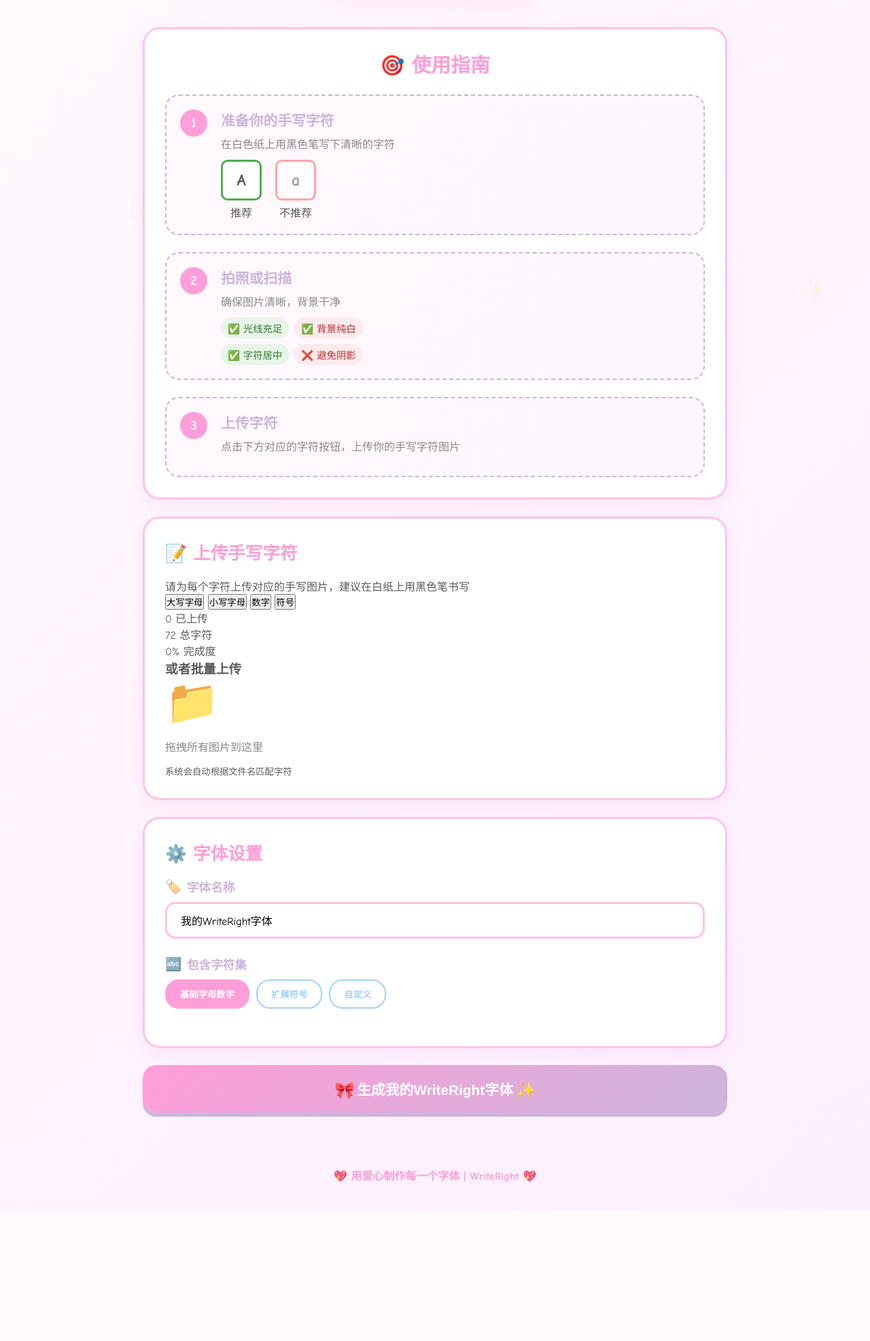
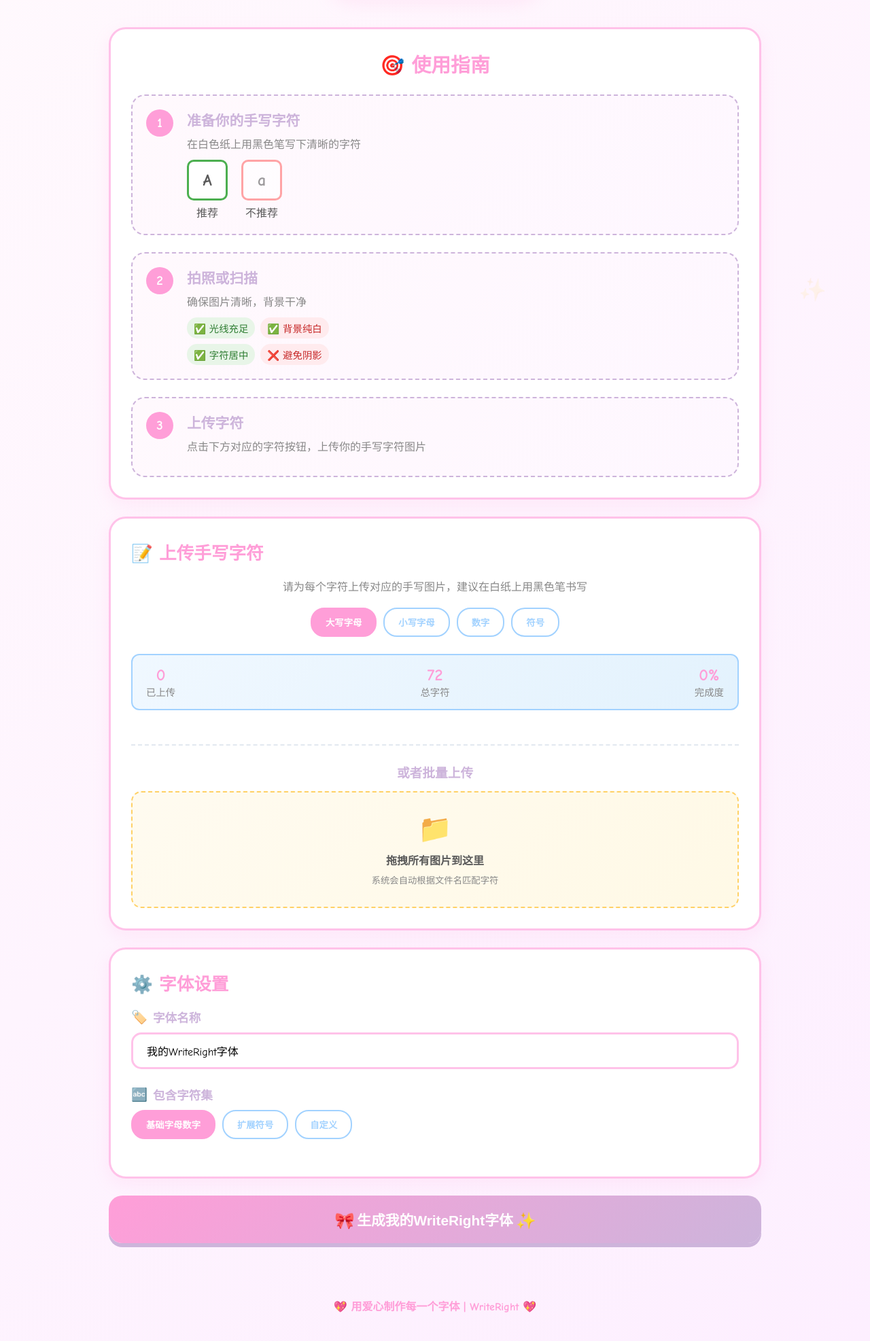
Before and after one commit to few302/WriteRight, a Flask app: page / in a window 1280 px wide. Shown: the part 219-2192 px from the top of the page at 68% size. Before the commit the page ends 1958 px from the top, so only its background shows below. Run offline with Flask 3, Linux system fonts and the light colour scheme.

Commit message:
Refactor CSS styles for better organization

```diff
--- a/WriteRight/static/style.css
+++ b/WriteRight/static/style.css
@@ -57,7 +57,7 @@
 
 /* 容器 */
 .container {
-    max-width: 900px;
+    max-width: 1000px;
     margin: 0 auto;
     padding: 20px;
 }
@@ -255,21 +255,6 @@
     color: #c62828;
 }
 
-.naming-examples {
-    display: flex;
-    gap: 10px;
-    flex-wrap: wrap;
-    margin-top: 10px;
-}
-
-.naming-examples code {
-    background: var(--accent-yellow);
-    padding: 5px 12px;
-    border-radius: 15px;
-    font-family: monospace;
-    color: #5a5a5a;
-}
-
 /* 上传区域 */
 .section-title {
     color: var(--primary-pink);
@@ -280,112 +265,198 @@
     gap: 10px;
 }
 
-.upload-area {
-    border: 3px dashed var(--accent-blue);
+.upload-description {
+    color: var(--text-light);
+    margin-bottom: 20px;
+    text-align: center;
+}
+
+/* 字符分类标签 */
+.char-categories {
+    display: flex;
+    gap: 10px;
+    margin-bottom: 25px;
+    flex-wrap: wrap;
+    justify-content: center;
+}
+
+.category-btn {
+    padding: 10px 20px;
+    border: 2px solid var(--accent-blue);
+    background: white;
+    color: var(--accent-blue);
     border-radius: 20px;
-    padding: 50px 30px;
+    cursor: pointer;
+    transition: all 0.3s ease;
+    font-family: 'Comic Neue', cursive;
+    font-weight: 700;
+}
+
+.category-btn:hover {
+    background: var(--accent-blue);
+    color: white;
+    transform: translateY(-2px);
+}
+
+.category-btn.active {
+    background: var(--primary-pink);
+    border-color: var(--primary-pink);
+    color: white;
+}
+
+/* 字符网格 */
+.char-grid-container {
+    margin-bottom: 25px;
+}
+
+.char-grid {
+    display: none;
+    grid-template-columns: repeat(auto-fill, minmax(80px, 1fr));
+    gap: 12px;
+    margin-bottom: 20px;
+}
+
+.char-grid.active {
+    display: grid;
+}
+
+.char-item {
+    background: white;
+    border: 2px solid #e2e8f0;
+    border-radius: 12px;
+    padding: 15px 8px;
     text-align: center;
     cursor: pointer;
     transition: all 0.3s ease;
-    background: linear-gradient(135deg, #f8fbff, #f0f8ff);
-    margin-bottom: 20px;
+    position: relative;
+    min-height: 100px;
+    display: flex;
+    flex-direction: column;
+    align-items: center;
+    justify-content: center;
 }
 
-.upload-area:hover {
-    border-color: var(--primary-pink);
-    background: linear-gradient(135deg, #f0f8ff, #e8f4ff);
-    transform: scale(1.02);
+.char-item:hover {
+    border-color: var(--accent-blue);
+    transform: translateY(-2px);
+    box-shadow: 0 4px 12px rgba(0,0,0,0.1);
 }
 
-.upload-content .upload-icon {
-    font-size: 4rem;
-    margin-bottom: 15px;
+.char-item.uploaded {
+    border-color: var(--primary-pink);
+    background: linear-gradient(135deg, #fff9fd, #fef7ff);
+}
+
+.char-label {
+    font-size: 1.5rem;
+    font-weight: bold;
+    color: var(--text-dark);
+    margin-bottom: 8px;
+    min-height: 24px;
+}
+
+.char-preview {
+    width: 40px;
+    height: 40px;
+    border-radius: 6px;
+    background-size: contain;
+    background-repeat: no-repeat;
+    background-position: center;
+    background-color: #f7fafc;
+    border: 1px solid #e2e8f0;
+    margin-bottom: 8px;
+}
+
+.char-preview.has-image {
+    background-color: white;
+    border-color: var(--primary-pink);
+}
+
+.upload-indicator {
+    font-size: 0.8rem;
+    color: var(--text-light);
+    min-height: 16px;
+}
+
+.char-item.uploaded .upload-indicator {
+    color: var(--primary-pink);
+    font-weight: 600;
+}
+
+.char-input {
+    display: none;
+}
+
+/* 进度统计 */
+.upload-stats {
+    display: flex;
+    justify-content: space-between;
+    align-items: center;
+    background: linear-gradient(135deg, #f0f8ff, #e3f2fd);
+    padding: 15px 20px;
+    border-radius: 12px;
+    margin-bottom: 20px;
+    border: 2px solid var(--accent-blue);
+}
+
+.stat-item {
+    text-align: center;
+}
+
+.stat-number {
+    font-size: 1.5rem;
+    font-weight: bold;
+    color: var(--primary-pink);
     display: block;
 }
 
-.upload-content h3 {
-    color: var(--accent-purple);
-    margin-bottom: 8px;
-    font-size: 1.4rem;
-}
-
-.upload-content p {
-    color: var(--text-light);
-    margin-bottom: 15px;
-}
-
-.upload-hint {
-    display: flex;
-    flex-direction: column;
-    gap: 5px;
+.stat-label {
     font-size: 0.9rem;
     color: var(--text-light);
 }
 
-/* 文件列表 */
-.file-list {
-    background: #f8f9fa;
-    border-radius: 15px;
-    overflow: hidden;
+/* 批量上传 */
+.batch-upload {
+    margin-top: 30px;
+    padding-top: 25px;
+    border-top: 2px dashed #e2e8f0;
 }
 
-.file-list-header {
-    display: flex;
-    justify-content: space-between;
-    align-items: center;
-    padding: 15px 20px;
-    background: var(--accent-blue);
-    color: white;
-    font-weight: 700;
+.batch-upload h3 {
+    color: var(--accent-purple);
+    margin-bottom: 15px;
+    text-align: center;
 }
 
-.files-container {
-    max-height: 200px;
-    overflow-y: auto;
-    padding: 10px;
+.batch-upload-area {
+    border: 2px dashed var(--accent-yellow);
+    border-radius: 15px;
+    padding: 30px 20px;
+    text-align: center;
+    cursor: pointer;
+    transition: all 0.3s ease;
+    background: linear-gradient(135deg, #fffbf0, #fff9e6);
 }
 
-.file-item {
-    display: flex;
-    justify-content: space-between;
-    align-items: center;
-    padding: 12px 15px;
-    background: white;
-    margin-bottom: 8px;
-    border-radius: 10px;
-    border: 2px solid #e9ecef;
-    transition: all 0.3s ease;
+.batch-upload-area:hover {
+    border-color: var(--primary-pink);
+    background: linear-gradient(135deg, #fff9e6, #fff5e1);
 }
 
-.file-item:hover {
-    border-color: var(--accent-blue);
-    transform: translateX(5px);
+.upload-content .upload-icon {
+    font-size: 2.5rem;
+    margin-bottom: 10px;
+    display: block;
 }
 
-.file-info {
-    display: flex;
-    align-items: center;
-    gap: 10px;
+.upload-content p {
+    color: var(--text-dark);
+    margin-bottom: 8px;
+    font-weight: 600;
 }
 
-.file-icon {
-    font-size: 1.2rem;
-}
-
-.remove-file {
-    background: #ff6b6b;
-    color: white;
-    border: none;
-    padding: 5px 12px;
-    border-radius: 15px;
-    cursor: pointer;
-    font-size: 0.8rem;
-    transition: all 0.3s ease;
-}
-
-.remove-file:hover {
-    background: #ff5252;
-    transform: scale(1.1);
+.upload-content small {
+    color: var(--text-light);
 }
 
 /* 设置区域 */
@@ -642,6 +713,19 @@
         border-bottom-color: var(--accent-blue);
     }
 
+    .char-grid {
+        grid-template-columns: repeat(auto-fill, minmax(70px, 1fr));
+    }
+
+    .char-categories {
+        flex-direction: column;
+        align-items: center;
+    }
+
+    .category-btn {
+        width: 200px;
+    }
+
     .result-actions {
         flex-direction: column;
     }
```
